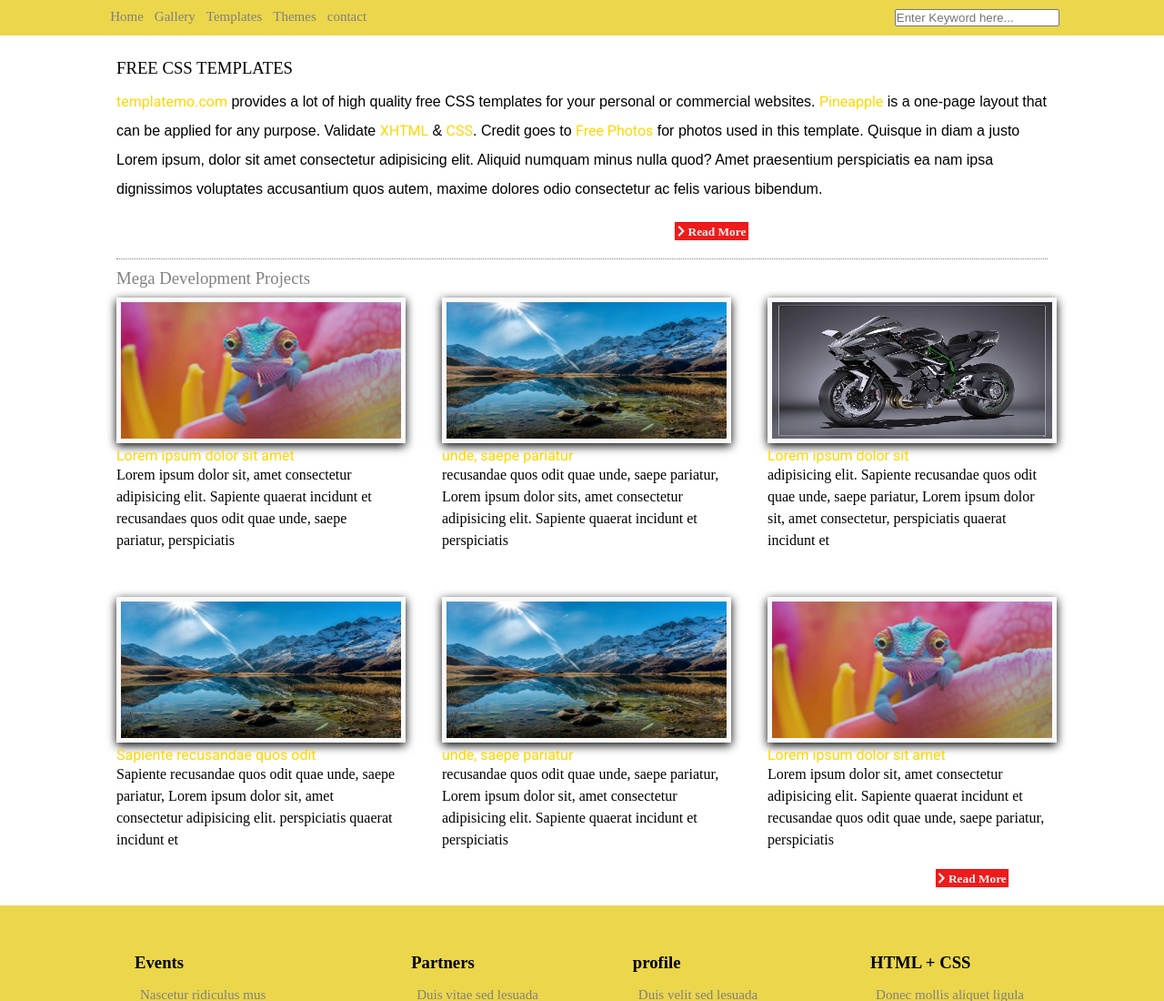
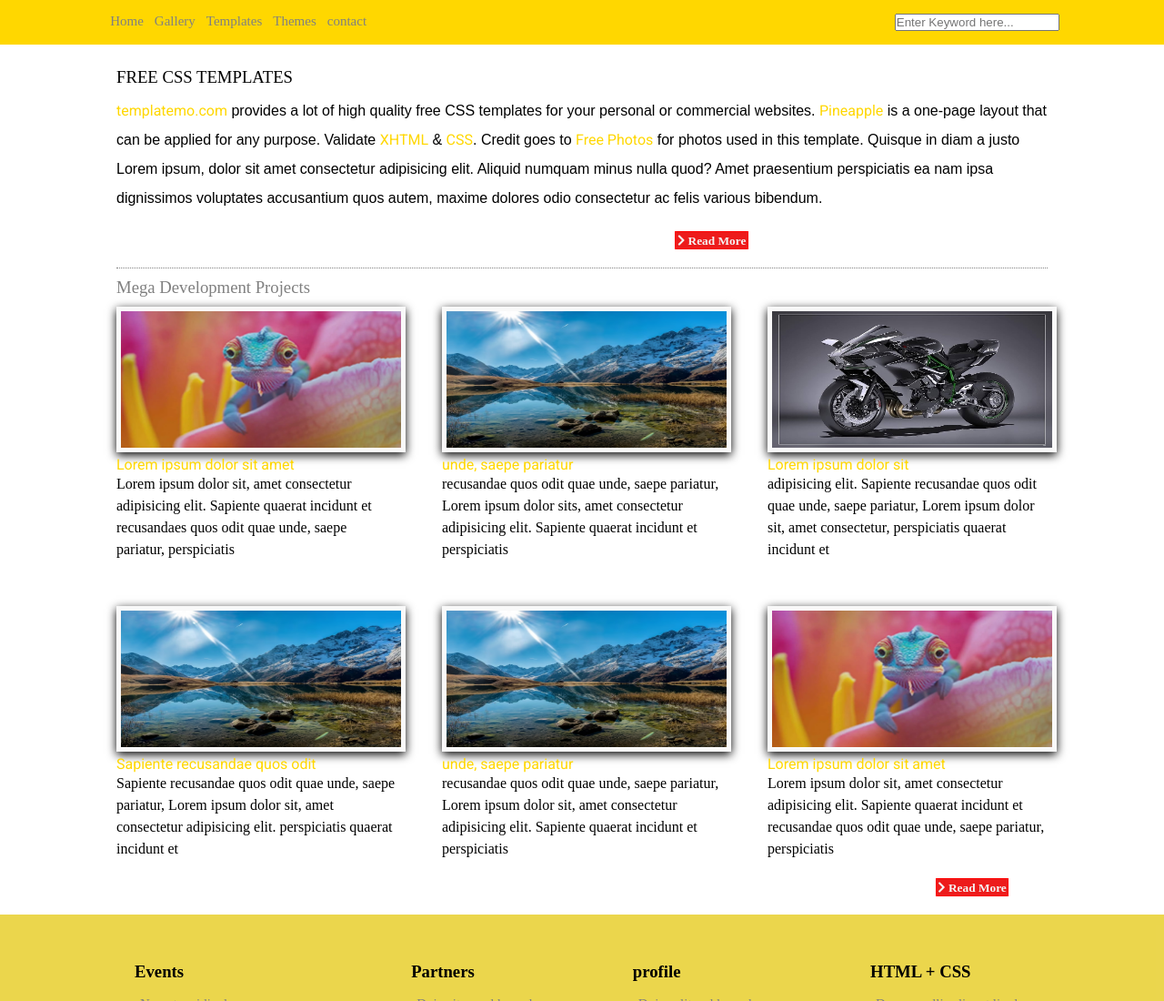
Before and after one commit to subash3472/mmr, a plain HTML site: page client/index.html in a window 1280 px wide. Shown: the top 1100 px of the page at 91% size. Drawn offline with Linux system fonts and the light colour scheme; files whose address does not match are found by name.

```diff
--- a/client/styles.css
+++ b/client/styles.css
@@ -12,11 +12,16 @@
 }
 
 .header {
-  background-color: rgba(232, 208, 51, 0.874);
+  /* background-color: rgba(232, 208, 51, 0.874); */
+  background-color: gold;
   display: flex;
   justify-content: space-between;
   padding: 10px 9%;
   flex-wrap: wrap;
+  padding-top: 15px;
+  padding-bottom: 15px;
+  position: sticky;
+  top: 0;
 }
 
 .ul {
```
